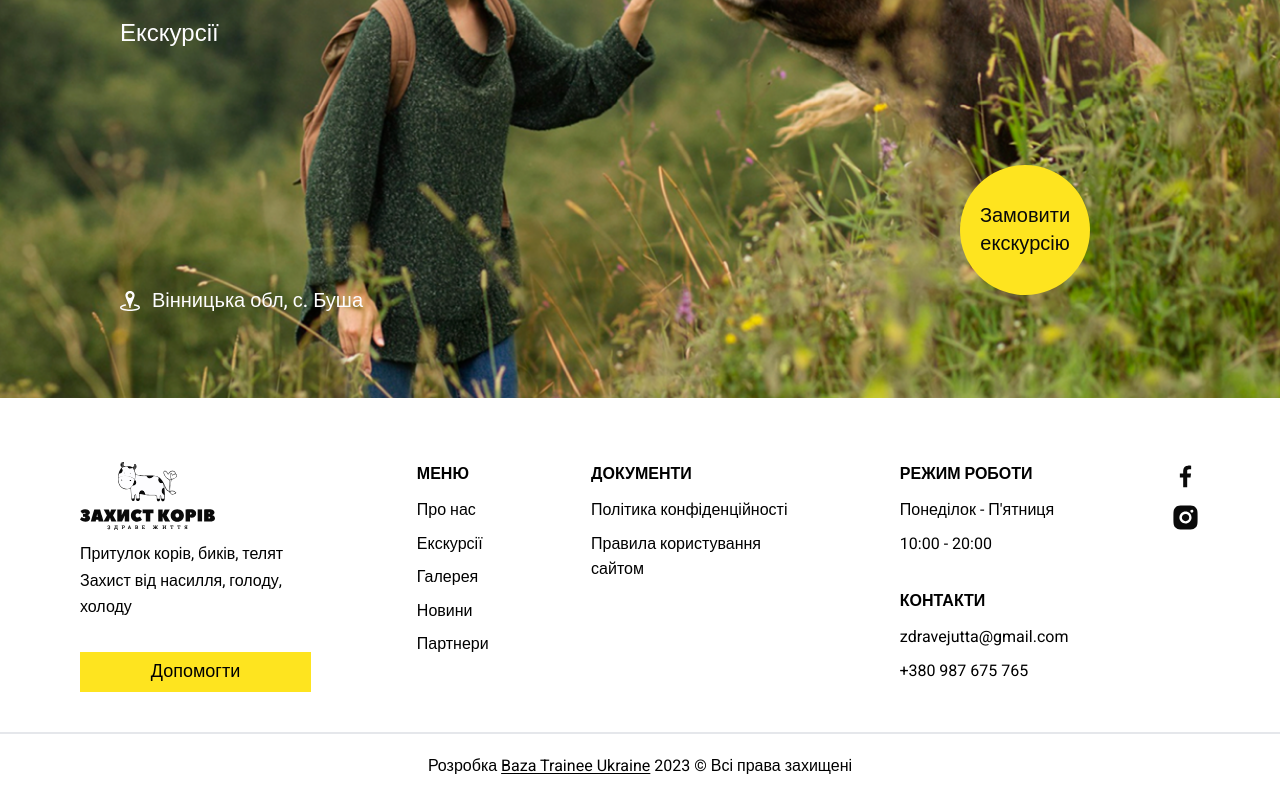
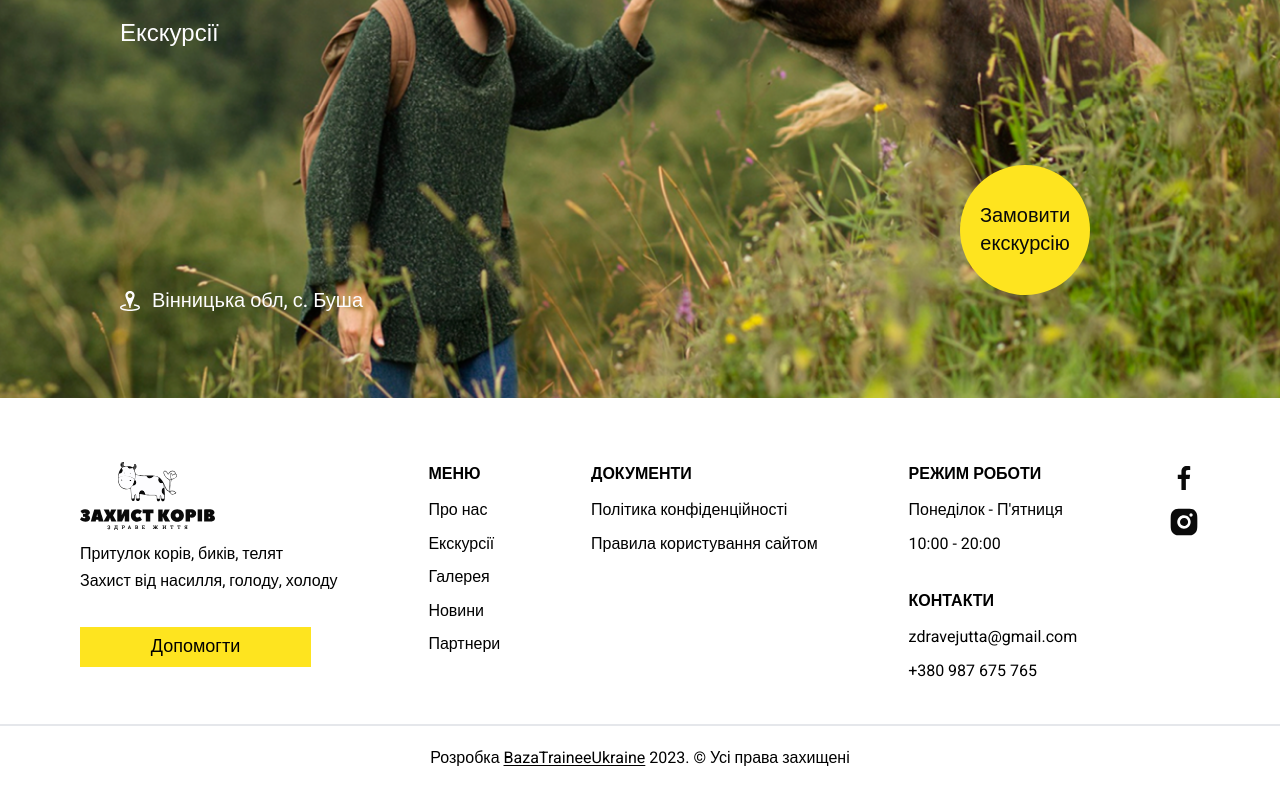
Before and after one commit to baza-trainee/cows-shelter-frontend, a React (Vite) app: page / in a window 1280 px wide. Shown: the part 502-1302 px from the top of the page. Built offline with nearby package versions, Linux system fonts and the light colour scheme.

Commit message:
feat(footer): add translation with i18

```diff
--- a/src/components/Footer/Footer.tsx
+++ b/src/components/Footer/Footer.tsx
@@ -1,19 +1,21 @@
 import logo_dark from '@/assets/icons/logo_dark.svg';
 import fb_icon from '@/assets/icons/icon_facebook.svg';
 import inst_icon from '@/assets/icons/icon_instagram.svg';
-
-const anchorLinks = [
-  { title: 'Про нас', href: '#about' },
-  { title: 'Екскурсії', href: '#excursions' },
-  { title: 'Галерея', href: '#gallery' },
-  { title: 'Новини', href: '#news' },
-  { title: 'Партнери', href: '#partners' }
-];
+import { useTranslation } from 'react-i18next';
 
 const Footer = () => {
+  const { t } = useTranslation();
+
+  const anchorLinks = [
+    { title: t('footer:anchor_links.about_us'), href: '#about-us' },
+    { title: t('footer:anchor_links.excursions'), href: '#excursions' },
+    { title: t('footer:anchor_links.gallery'), href: '#gallery' },
+    { title: t('footer:anchor_links.news'), href: '#news' },
+    { title: t('footer:anchor_links.partners'), href: '#partners' }
+  ];
   return (
     <div className="container mx-auto flex max-w-[1440px] flex-col ">
-      <ul className="flex flex-col  gap-x-[6.4rem] px-8 pb-10 pt-16 md:flex-row md:px-20">
+      <ul className="flex justify-between px-8 pb-10 pt-16 md:flex-row md:px-20">
         {/* first col */}
         <li className="flex flex-col">
           <img
@@ -23,19 +25,17 @@ const Footer = () => {
             alt="logo"
             className="mb-3"
           />
-          <p className="default-text mb-0.5">Притулок корів, биків, телят</p>
-          <p className="default-text mb-8">
-            Захист від насилля, голоду, холоду
-          </p>
+          <p className="default-text mb-0.5">{t('footer:shelter_p1')}</p>
+          <p className="default-text mb-8">{t('footer:shelter_p2')} </p>
           <button className=" duration-800 w-[14.44rem] bg-accent px-[4.16rem] py-2 text-lg font-medium leading-6  hover:bg-lemon focus:bg-lemon active:bg-darkyellow">
-            Допомогти
+            {t('footer:button_help')}{' '}
           </button>
         </li>
 
         {/* second col */}
         <li>
           <div className="flex flex-col gap-3">
-            <h3 className="custom-text title-text">МЕНЮ</h3>
+            <h3 className="custom-text title-text"> {t('footer:menu')} </h3>
             <ul className="flex flex-col gap-2">
               {anchorLinks.map(({ title, href }) => (
                 <li key={href}>
@@ -51,7 +51,7 @@ const Footer = () => {
         {/* third col */}
         <li>
           <div className="flex flex-col gap-3">
-            <h3 className="title-text">ДОКУМЕНТИ</h3>
+            <h3 className="title-text"> {t('footer:documents')} </h3>
             <ul className="flex flex-col gap-2">
               <li>
                 <a
@@ -60,7 +60,7 @@ const Footer = () => {
                   rel="noopener noreferrer"
                   className="default-text"
                 >
-                  Політика конфіденційності
+                  {t('footer:privacyPolicy')}
                 </a>
               </li>
               <li>
@@ -70,7 +70,7 @@ const Footer = () => {
                   rel="noopener noreferrer"
                   className="default-text"
                 >
-                  Правила користування сайтом
+                  {t('footer:rulesForUsingTheSite')}
                 </a>
               </li>
             </ul>
@@ -80,10 +80,10 @@ const Footer = () => {
         {/* fourth col */}
         <li className="flex flex-col gap-8">
           <div className="flex flex-col gap-3">
-            <h3 className="title-text">РЕЖИМ РОБОТИ</h3>
+            <h3 className="title-text"> {t('footer:working_hours')}</h3>
             <ul className="flex flex-col gap-2">
               <li>
-                <p className="default-text">Понеділок - П&#39;ятниця</p>
+                <p className="default-text">{t('footer:working_days')}</p>
               </li>
               <li>
                 <p className="default-text">10:00 - 20:00</p>
@@ -91,7 +91,7 @@ const Footer = () => {
             </ul>
           </div>
           <div className="flex flex-col gap-3">
-            <h3 className="title-text">КОНТАКТИ</h3>
+            <h3 className="title-text">{t('footer:contacts')}</h3>
             <ul className="flex flex-col gap-2">
               <li>
                 <a
--- a/src/components/Footer/UnderFooter.tsx
+++ b/src/components/Footer/UnderFooter.tsx
@@ -1,18 +1,22 @@
+import { useTranslation } from 'react-i18next';
+
 const UnderFooter = () => {
+  const { t } = useTranslation();
+
   return (
     <div>
       <div className="border-t-2 py-5 text-center">
         <p className="default-text">
-          Розробка{' '}
+          {t('footer:allRightsReserved.created')}{' '}
           <a
             href="https://baza-trainee.tech/ua"
             target="_blank"
             rel="noopener noreferrer"
             className="underline underline-offset-2"
           >
-            Baza Trainee Ukraine
+            {t('footer:allRightsReserved.baza')}
           </a>{' '}
-          2023 © Всі права захищені
+          {t('footer:allRightsReserved.rights')}
         </p>
       </div>
     </div>
--- a/src/locales/en.json
+++ b/src/locales/en.json
@@ -8,5 +8,28 @@
     "address": "Vinnytsia dist., Busha",
     "order": "Order an excursion"
   },
-  "footer": {}
+  "footer": {
+    "shelter_p1": "Shelter for cows, bulls, calves",
+    "shelter_p2": "Protection from violence, hunger, cold",
+    "button_help": "Donate",
+    "menu": "MENU",
+    "anchor_links": {
+      "about_us": "About Us",
+      "excursions": "Excursions",
+      "gallery": "Gallery",
+      "news": "News",
+      "partners": "Partners"
+    },
+    "documents": "DOCUMENTS",
+    "privacyPolicy": "Privacy Policy",
+    "rulesForUsingTheSite": "Conditions of Use",
+    "working_hours": "WORKING HOURS",
+    "working_days": "Monday - Friday",
+    "contacts": "CONTACTS",
+    "allRightsReserved": {
+      "created": "Created by",
+      "baza": "BazaTraineeUkraine",
+      "rights": "2023. © All rights reserved"
+    }
+  }
 }
--- a/src/locales/uk.json
+++ b/src/locales/uk.json
@@ -8,5 +8,28 @@
     "address": "Вінницька обл, с. Буша",
     "order": "Замовити екскурсію"
   },
-  "footer": {}
+  "footer": {
+    "shelter_p1": "Притулок корів, биків, телят",
+    "shelter_p2": "Захист від насилля, голоду, холоду",
+    "button_help": "Допомогти",
+    "menu": "МЕНЮ",
+    "anchor_links": {
+      "about_us": "Про нас",
+      "excursions": "Екскурсії",
+      "gallery": "Галерея",
+      "news": "Новини",
+      "partners": "Партнери"
+    },
+    "documents": "ДОКУМЕНТИ",
+    "privacyPolicy": "Політика конфіденційності",
+    "rulesForUsingTheSite": "Правила користування сайтом",
+    "working_hours": "РЕЖИМ РОБОТИ",
+    "working_days": "Понеділок - П'ятниця",
+    "contacts": "КОНТАКТИ",
+    "allRightsReserved": {
+      "created": "Розробка",
+      "baza": "BazaTraineeUkraine",
+      "rights": "2023. © Усі права захищені"
+    }
+  }
 }
```
